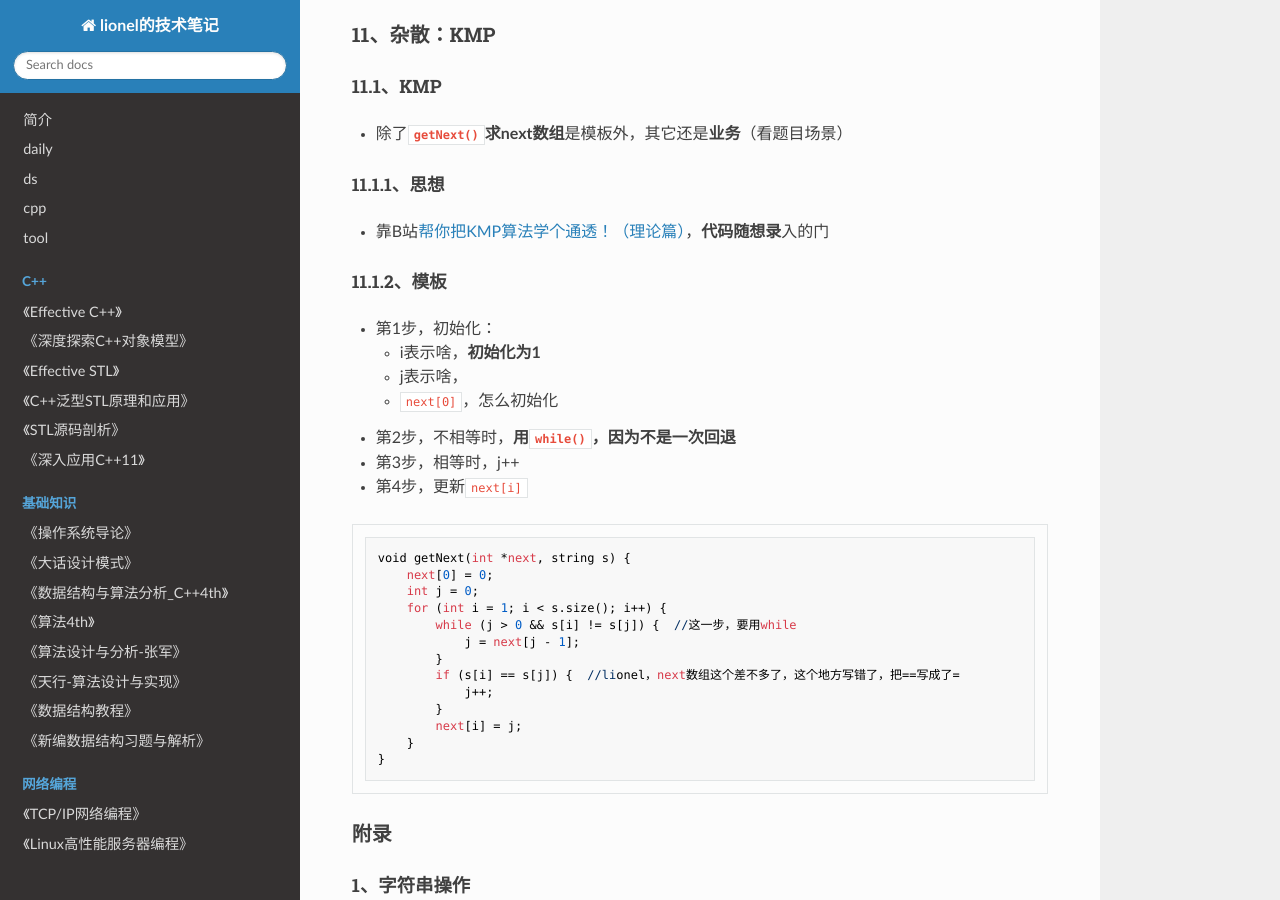
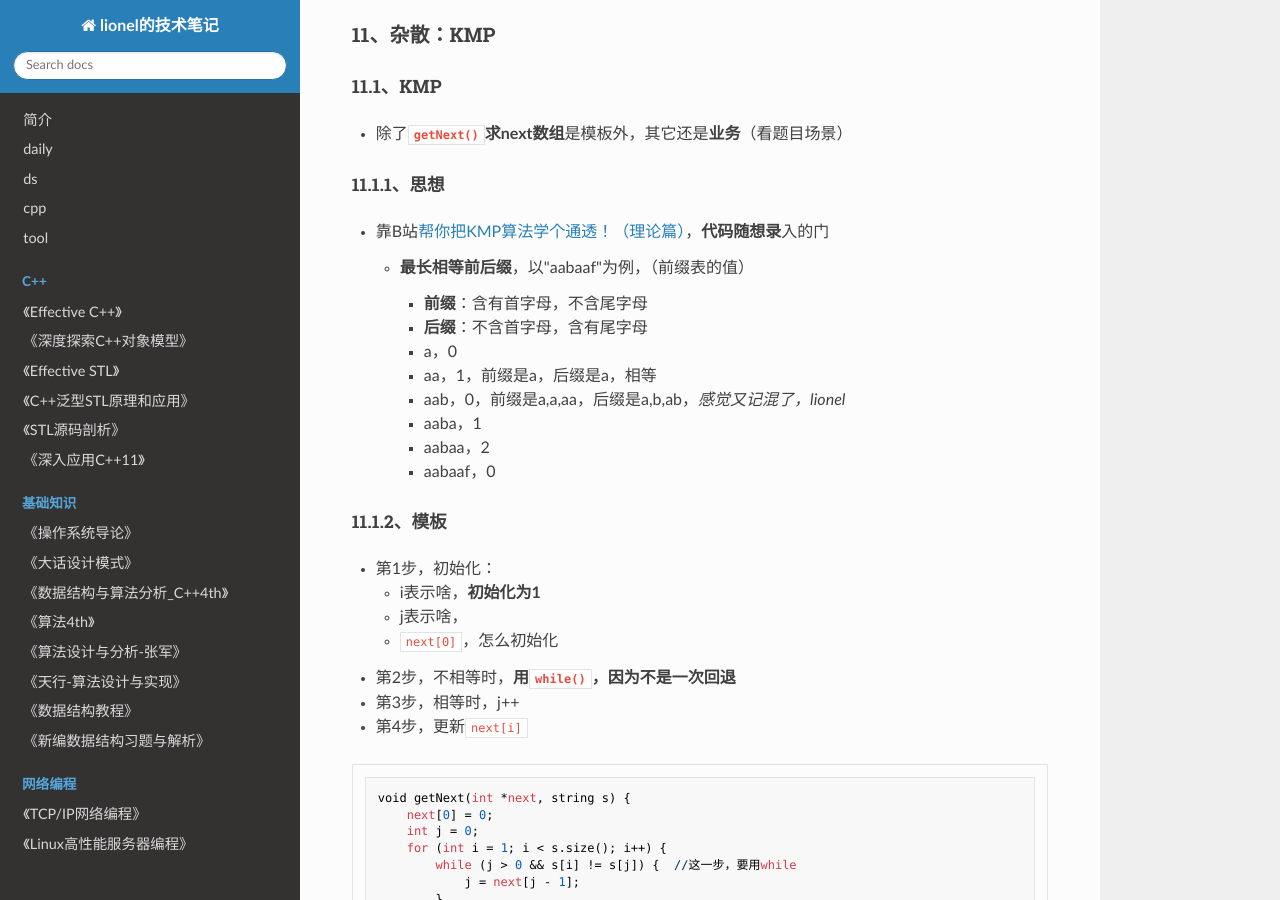
Before and after one commit to wolflion/booknotes, an MkDocs documentation site: the page built from docs/96output/01数据结构与算法刷题目过程.md, in a window 1280 px wide and 900 px high, scrolled down 4812 px. Built offline with MkDocs 1.6.1, drawn with Linux system fonts in a browser that asks for light colours; nearby versions of some CDN libraries.

Commit message:
Update 01数据结构与算法刷题目过程.md

```diff
--- a/docs/96output/01数据结构与算法刷题目过程.md
+++ b/docs/96output/01数据结构与算法刷题目过程.md
@@ -204,6 +204,15 @@ void od_a21_impl(vector<vector<int>> &input) {
 ##### 11.1.1、思想
 
 + 靠B站[帮你把KMP算法学个通透！（理论篇）](https://www.bilibili.com/video/BV1PD4y1o7nd/?spm_id_from=333.337.search-card.all.click)，**代码随想录**入的门
+  + **最长相等前后缀**，以"aabaaf"为例，（前缀表的值）
+    + **前缀**：含有首字母，不含尾字母
+    + **后缀**：不含首字母，含有尾字母
+    + a，0
+    + aa，1，前缀是a，后缀是a，相等
+    + aab，0，前缀是a,a,aa，后缀是a,b,ab，*感觉又记混了，lionel*
+    + aaba，1
+    + aabaa，2
+    + aabaaf，0
 
 ##### 11.1.2、模板
 
```
